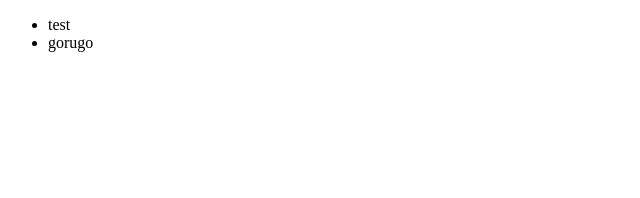
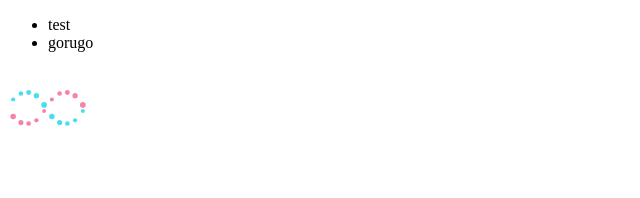
Before and after one commit to GoRuGoo/gorugo-portfolio, a React (Create React App) app: page / in a window 1280 px wide. Shown: the top 198 px of the page, without its empty margins (0-640 px from the left). Built offline with nearby package versions, Linux system fonts and the light colour scheme.

Commit message:
add: DNA読み込み完了

```diff
--- a/package.json
+++ b/package.json
@@ -11,6 +11,7 @@
     "@testing-library/user-event": "^13.5.0",
     "react": "^18.2.0",
     "react-dom": "^18.2.0",
+    "react-loader-spinner": "^5.3.4",
     "react-scripts": "^2.1.3",
     "web-vitals": "^2.1.4"
   },
--- a/src/components/App.js
+++ b/src/components/App.js
@@ -1,12 +1,19 @@
 import React from 'react'
 import Footer from './Footer'
-
-
+import { Dna } from 'react-loader-spinner'
 class App extends React.Component {
     render() {
         return (
             <div>
                 <Footer />
+                <Dna
+                    visible={true}
+                    height="80"
+                    width="80"
+                    ariaLabel="dna-loading"
+                    wrapperStyle={{}}
+                    wrapperClass="dna-wrapper"
+                />
             </div>
         )
     }
```
Also changed, not shown: src/components/Loading.js (added), 1 other file (tests, documents, lock files or other folders).
